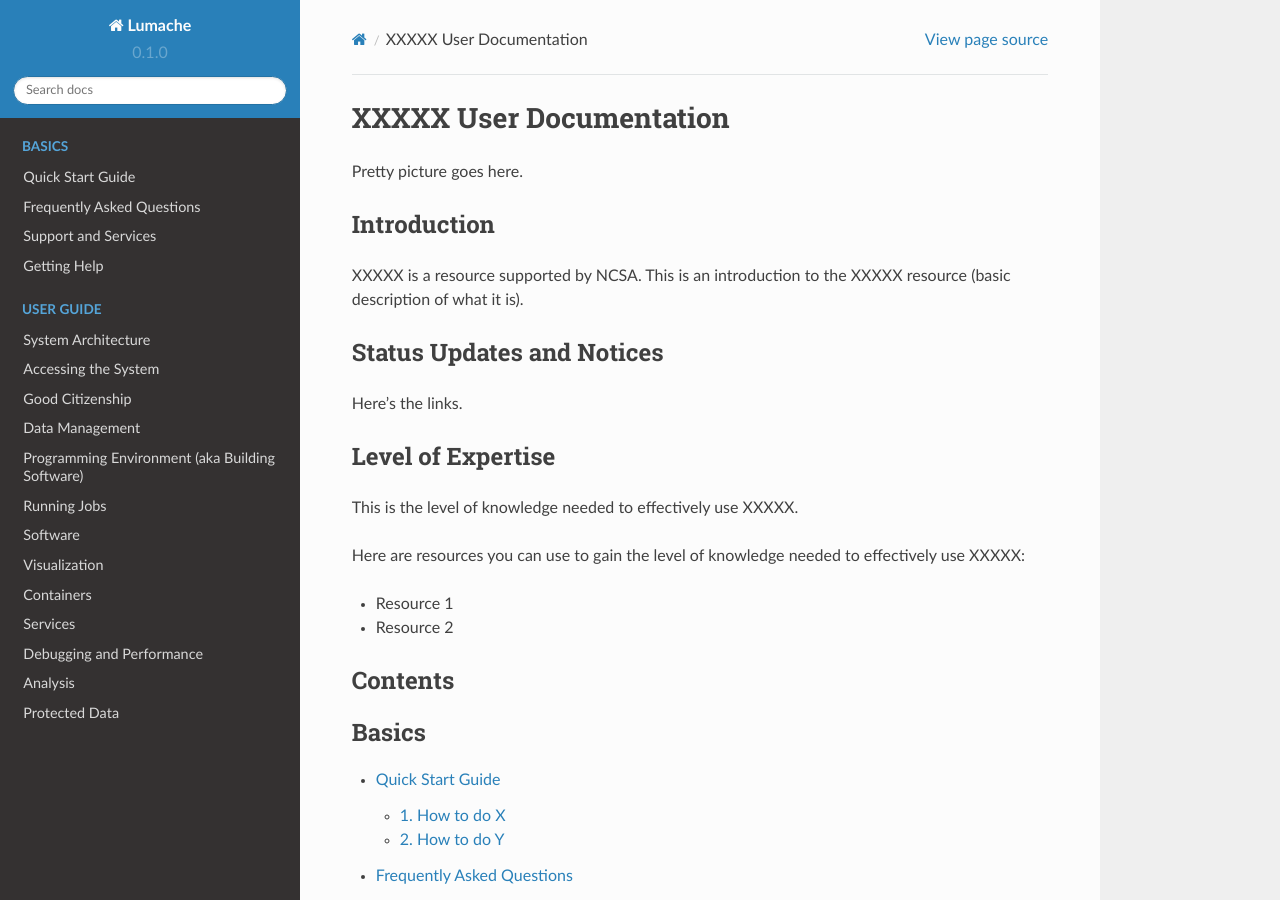
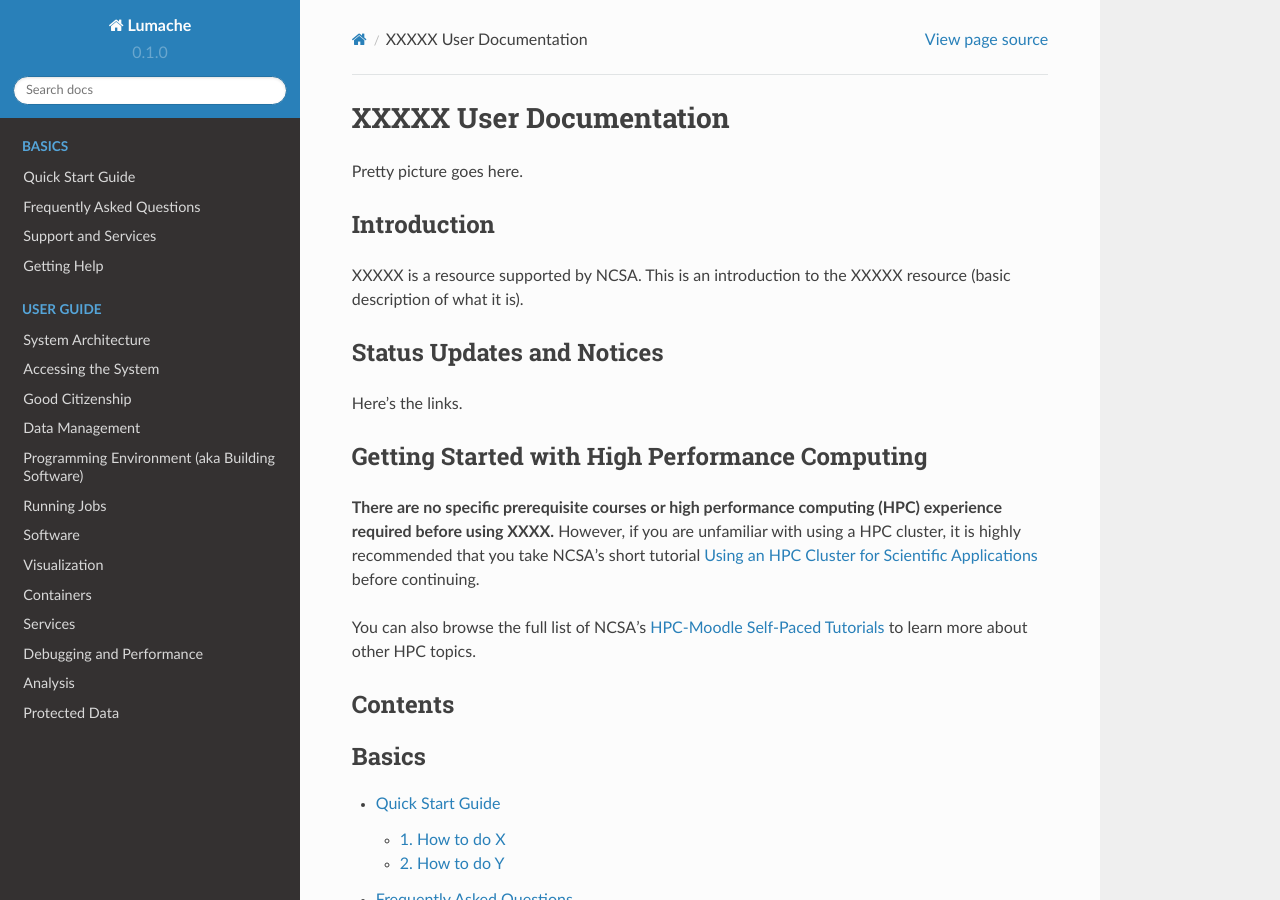
Before and after one commit to lhelms2/rtd-template-2, a Sphinx documentation site: the page built from docs/source/index.rst, in a window 1280 px wide and 900 px high. Built offline with Sphinx 7.4.7 and the Read the Docs theme 2.0.0, drawn with Linux system fonts in a browser that asks for light colours; pages that are not in the unit, such as notebooks, are missing from menus.

Commit message:
Update index.rst

```diff
--- a/docs/source/index.rst
+++ b/docs/source/index.rst
@@ -14,15 +14,12 @@ Status Updates and Notices
 
 Here's the links.
 
-Level of Expertise
-====================
+Getting Started with High Performance Computing
+================================================
 
-This is the level of knowledge needed to effectively use XXXXX.
+**There are no specific prerequisite courses or high performance computing (HPC) experience required before using XXXX.** However, if you are unfamiliar with using a HPC cluster, it is highly recommended that you take NCSA’s short tutorial `Using an HPC Cluster for Scientific Applications <https://www.hpc-training.org/xsede/moodle/enrol/index.php?id=71>`_ before continuing.
 
-Here are resources you can use to gain the level of knowledge needed to effectively use XXXXX:
-
-- Resource 1
-- Resource 2
+You can also browse the full list of NCSA's `HPC-Moodle Self-Paced Tutorials <https://www.hpc-training.org/xsede/moodle/course/index.php?categoryid=11>`_ to learn more about other HPC topics.
 
 Contents
 ==========
```
